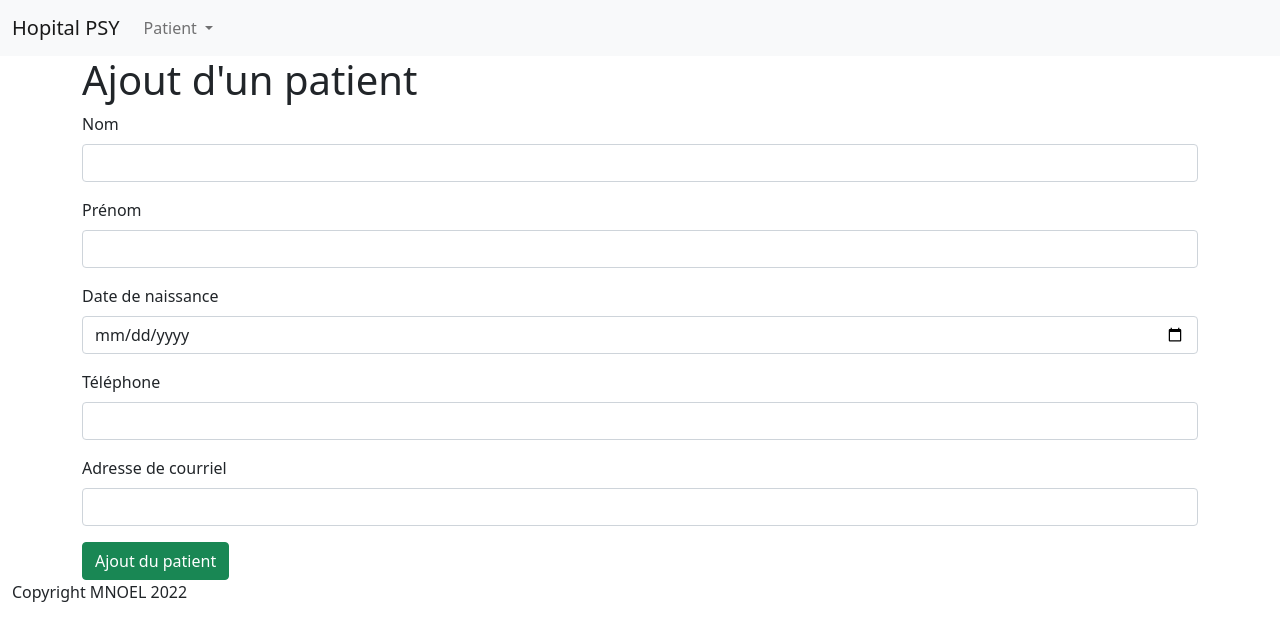
After one commit to MickaelN/hospitalcorrection, a PHP site: page /ajout-patient.php in a window 1280 px wide. The commit adds this page. Shown: the top 641 px of the page. Run offline with PHP 8.4, Linux system fonts and the light colour scheme.

Commit message:
Ajout du formulaire d'ajout du patient + menu

```diff
--- /dev/null
+++ b/ajout-patient.php
@@ -0,0 +1,32 @@
+<?php
+include 'parts/header.php';
+?>
+<div class="container">
+<h1>Ajout d'un patient</h1>
+<form action="" method="POST">
+    <div class="mb-3">
+        <label for="lastname" class="form-label">Nom</label>
+        <input type="text" class="form-control" id="lastname" name="lastname">
+    </div>
+    <div class="mb-3">
+        <label for="firstname" class="form-label">Prénom</label>
+        <input type="text" class="form-control" id="firstname" name="firstname">
+    </div>
+    <div class="mb-3">
+        <label for="birthdate" class="form-label">Date de naissance</label>
+        <input type="date" class="form-control" id="birthdate" name="birthdate">
+    </div>
+    <div class="mb-3">
+        <label for="phone" class="form-label">Téléphone</label>
+        <input type="text" class="form-control" id="phone" name="phone">
+    </div>
+    <div class="mb-3">
+        <label for="mail" class="form-label">Adresse de courriel</label>
+        <input type="email" class="form-control" id="mail" name="mail">
+    </div>
+
+    <button type="submit" class="btn btn-success">Ajout du patient</button>
+</form>
+</div>
+<?php
+include 'parts/footer.php';
--- a/parts/footer.php
+++ b/parts/footer.php
@@ -1,4 +1,4 @@
-<footer>
+<footer class="container-fluid">
     <p>Copyright MNOEL <?= date('Y') ?></p>
 </footer>
 <script src="https://cdn.jsdelivr.net/npm/bootstrap@5.1.3/dist/js/bootstrap.bundle.min.js" integrity="sha384-ka7Sk0Gln4gmtz2MlQnikT1wXgYsOg+OMhuP+IlRH9sENBO0LRn5q+8nbTov4+1p" crossorigin="anonymous"></script>
--- a/parts/header.php
+++ b/parts/header.php
@@ -9,3 +9,20 @@
     <title><?= isset($pageTitle) ? $pageTitle : 'Hopital Psy La Manu' ?></title>
 </head>
 <body>
+<nav class="navbar navbar-expand-lg navbar-light bg-light">
+  <div class="container-fluid">
+    <a class="navbar-brand" href="index.php">Hopital PSY</a>
+    <div class="collapse navbar-collapse" id="navbarSupportedContent">
+      <ul class="navbar-nav me-auto mb-2 mb-lg-0">
+        <li class="nav-item dropdown">
+          <a class="nav-link dropdown-toggle" href="#" id="navbarDropdown" role="button" data-bs-toggle="dropdown" aria-expanded="false">
+            Patient
+          </a>
+          <ul class="dropdown-menu" aria-labelledby="navbarDropdown">
+            <li><a class="dropdown-item" href="ajout-patient.php">Ajout</a></li>
+          </ul>
+        </li>
+      </ul>
+    </div>
+  </div>
+</nav>
```
